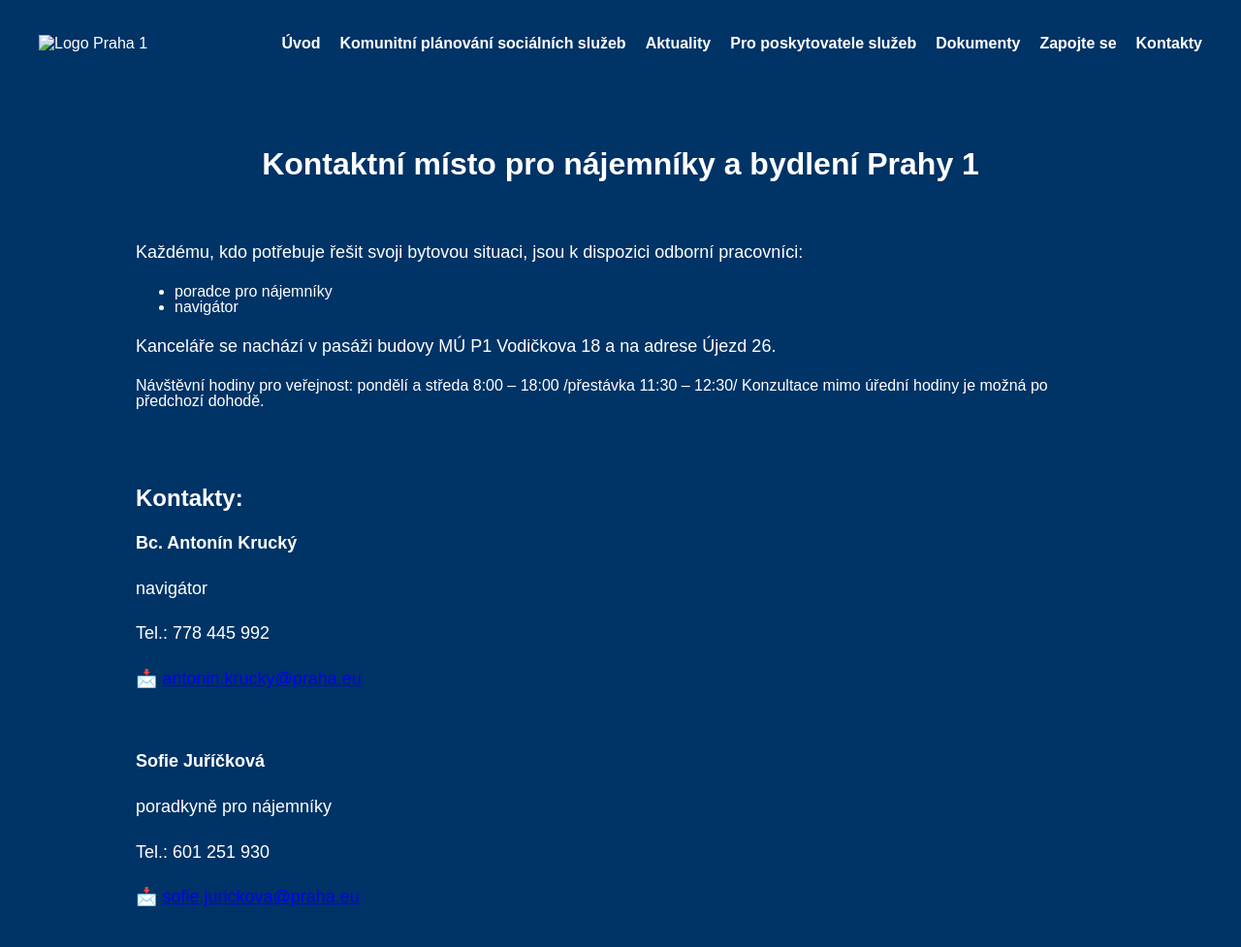
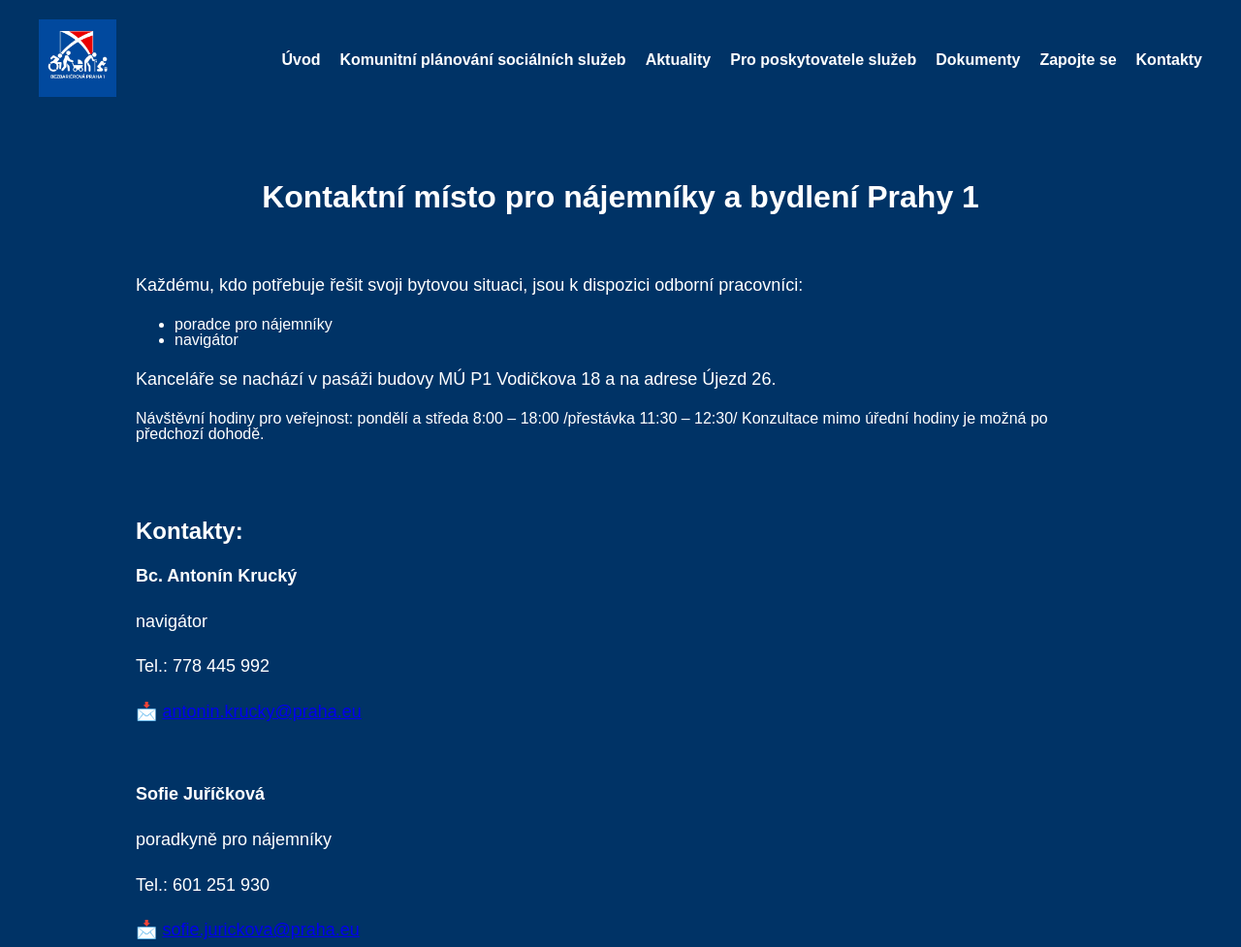
Before and after one commit to katalog-socialnich-sluzeb/web-katalog, a plain HTML site: page kontaktni-misto-pro-bydleni.html in a window 1280 px wide. Shown: the whole page at 97% size. Drawn offline with Linux system fonts and the light colour scheme.

Commit message:
Update kontaktni-misto-pro-bydleni.html
Oprava cesty k obrázku

```diff
--- a/kontaktni-misto-pro-bydleni.html
+++ b/kontaktni-misto-pro-bydleni.html
@@ -65,7 +65,7 @@
   <header>
     <div class="header-container">
       <div class="logo">
-        <img src="images/logo.jpg" alt="Logo Praha 1">
+        <img src="logo.jpg" alt="Logo Praha 1">
       </div>
       <nav>
         <ul>
```
